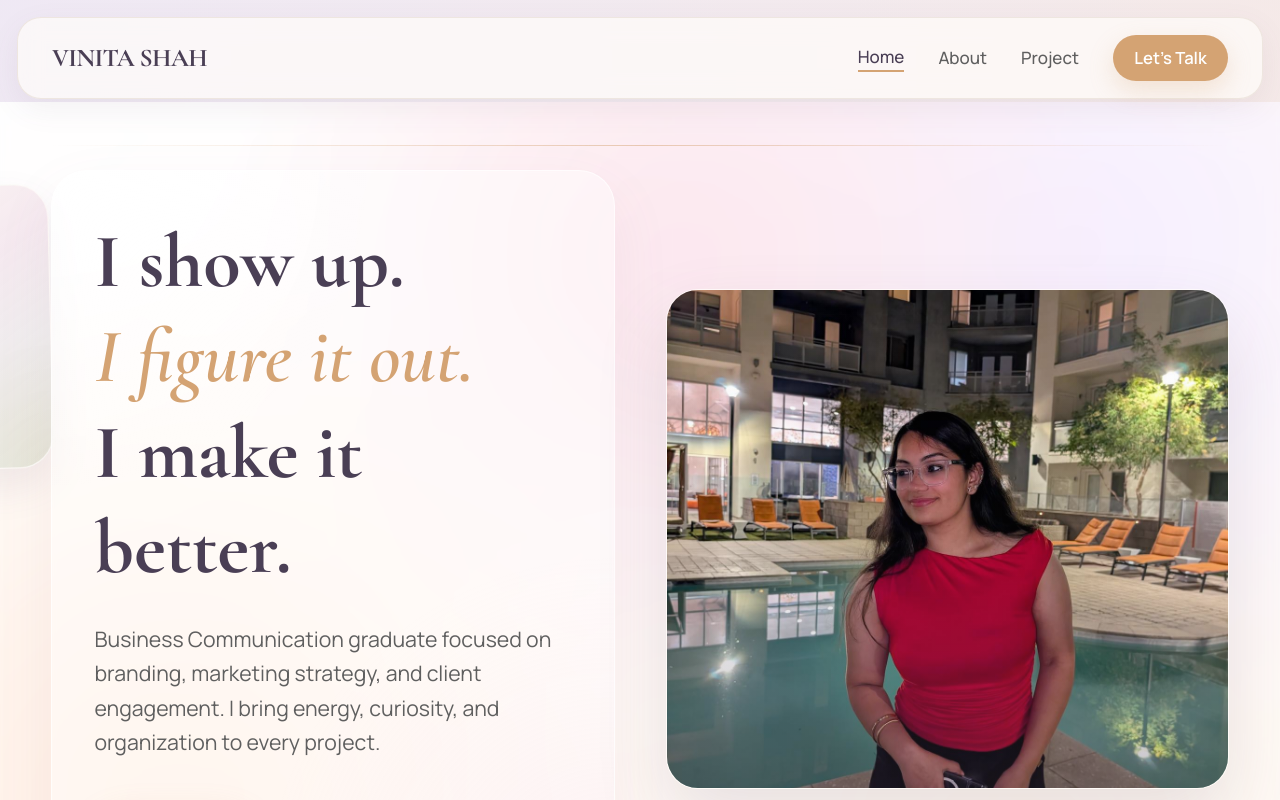
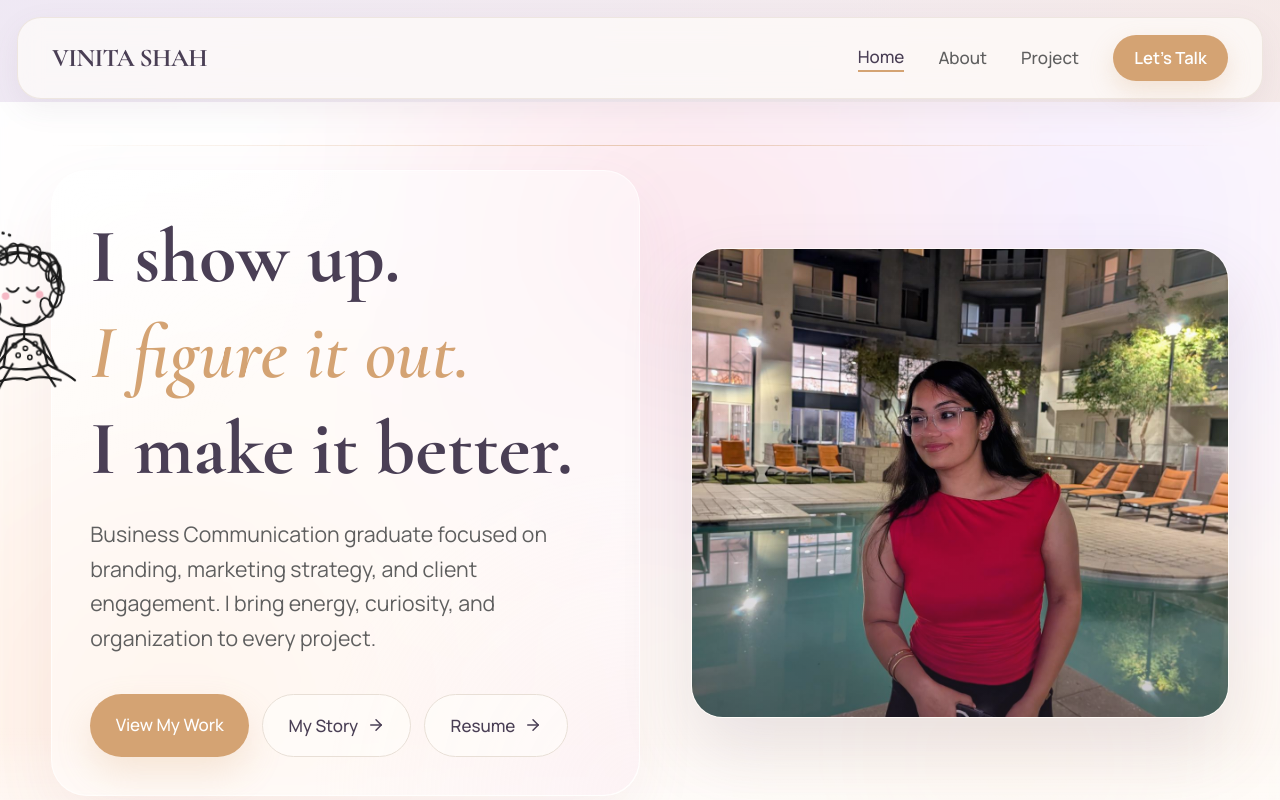
Before and after one commit to vinishah4/Personal_portfolio, a React app: page / in a window 1280 px wide. Shown: the top 800 px of the page. Built offline with nearby package versions, Linux system fonts and the light colour scheme; the HTML template or start-up script is replaced by a standard one.

Commit message:
Changed Dooddle dynamic

```diff
--- a/src/App.jsx
+++ b/src/App.jsx
@@ -1,20 +1,21 @@
 import { BrowserRouter as Router, Routes, Route, useLocation } from 'react-router-dom';
-import { useEffect } from 'react';
+import { lazy, Suspense, useEffect } from 'react';
 import Navbar from './components/Navbar';
 import Footer from './components/Footer';
-import Home from './pages/Home';
-import About from './pages/About';
-import BlogPost from './pages/BlogPost';
-import BlogAttribution from './pages/BlogAttribution';
-import BlogMinecraft from './pages/BlogMinecraft';
-import Portfolio from './pages/Portfolio';
-import IndonesiaMarketEntry from './pages/IndonesiaMarketEntry';
-import NorthwindTraders from './pages/NorthwindTraders';
-import WpcFacilitator from './pages/WpcFacilitator';
-import BridgeCareerPlatform from './pages/BridgeCareerPlatform';
-import StrategicSwotNetflix from './pages/StrategicSwotNetflix';
-import AsuProductionAssistant from './pages/AsuProductionAssistant';
-import Resume from './pages/Resume';
+
+const Home = lazy(() => import('./pages/Home'));
+const About = lazy(() => import('./pages/About'));
+const BlogPost = lazy(() => import('./pages/BlogPost'));
+const BlogAttribution = lazy(() => import('./pages/BlogAttribution'));
+const BlogMinecraft = lazy(() => import('./pages/BlogMinecraft'));
+const Portfolio = lazy(() => import('./pages/Portfolio'));
+const IndonesiaMarketEntry = lazy(() => import('./pages/IndonesiaMarketEntry'));
+const NorthwindTraders = lazy(() => import('./pages/NorthwindTraders'));
+const WpcFacilitator = lazy(() => import('./pages/WpcFacilitator'));
+const BridgeCareerPlatform = lazy(() => import('./pages/BridgeCareerPlatform'));
+const StrategicSwotNetflix = lazy(() => import('./pages/StrategicSwotNetflix'));
+const AsuProductionAssistant = lazy(() => import('./pages/AsuProductionAssistant'));
+const Resume = lazy(() => import('./pages/Resume'));
 
 
 function ScrollToTop() {
@@ -40,6 +41,16 @@ function ScrollToTop() {
   return null;
 }
 
+function RouteLoader() {
+  return (
+    <div className="flex min-h-[50vh] items-center justify-center px-6">
+      <div className="rounded-full border border-brand-line/70 bg-brand-white/80 px-5 py-2 text-sm font-semibold tracking-[0.18em] text-brand-plum/80 uppercase shadow-sm">
+        Loading
+      </div>
+    </div>
+  );
+}
+
 function App() {
   return (
     <Router>
@@ -47,6 +58,7 @@ function App() {
       <div className="flex flex-col min-h-screen">
         <Navbar />
         <main className="flex-grow">
+          <Suspense fallback={<RouteLoader />}>
             <Routes>
               <Route path="/" element={<Home />} />
               <Route path="/portfolio" element={<Portfolio />} />
@@ -62,6 +74,7 @@ function App() {
               <Route path="/blog/minecraft-data-foundation" element={<BlogMinecraft />} />
               <Route path="/resume" element={<Resume />} />
             </Routes>
+          </Suspense>
         </main>
         <Footer />
       </div>
--- a/src/components/FloatingDoodle.jsx
+++ b/src/components/FloatingDoodle.jsx
@@ -25,7 +25,7 @@ const FloatingDoodle = ({ className = "" }) => {
     <div
       ref={rootRef}
       aria-hidden="true"
-      className={`pointer-events-auto absolute h-auto w-[215px] ${className}`}
+      className={`pointer-events-auto absolute h-auto w-full max-w-[215px] ${className}`}
       style={{ zIndex: 1 }}
       onMouseEnter={() => setIsAwake(true)}
       onMouseLeave={() => setIsAwake(false)}
--- a/src/pages/Home.jsx
+++ b/src/pages/Home.jsx
@@ -21,22 +21,21 @@ const DoodleShell = ({ className = "", innerClassName = "", children }) => (
     whileInView={{ opacity: 1, scale: 1, y: 0 }}
     viewport={{ once: false, margin: "-12% 0px" }}
     transition={{ duration: 0.65, ease: "easeOut" }}
-    className={`absolute ${className}`}
+    className={`absolute z-20 ${className}`}
   >
     <motion.div
       animate={{
         y: [0, -10, 0],
         rotate: [-1.5, 1.5, -1.5],
         boxShadow: [
-          "0 18px 38px rgba(110,93,121,0.10)",
-          "0 26px 52px rgba(110,93,121,0.16)",
-          "0 18px 38px rgba(110,93,121,0.10)",
+          "0 0 0 rgba(0,0,0,0)",
+          "0 0 0 rgba(0,0,0,0)",
+          "0 0 0 rgba(0,0,0,0)",
         ],
       }}
       transition={{ duration: 6.4, repeat: Infinity, ease: "easeInOut" }}
-      className={`relative overflow-hidden rounded-[2rem] border border-brand-white/80 bg-[linear-gradient(145deg,rgba(255,250,244,0.95),rgba(244,231,238,0.92)_45%,rgba(228,239,232,0.85))] p-4 backdrop-blur-sm ${innerClassName}`}
+      className={`relative overflow-visible rounded-[2rem] border-0 bg-transparent p-4 shadow-none backdrop-blur-0 ${innerClassName}`}
     >
-      <div className="pointer-events-none absolute inset-0 bg-[radial-gradient(circle_at_top_left,rgba(255,255,255,0.72),transparent_34%),radial-gradient(circle_at_bottom_right,rgba(212,163,115,0.18),transparent_36%)]" />
       <div className="relative z-10">{children}</div>
     </motion.div>
   </motion.div>
@@ -1270,22 +1269,25 @@ const Home = () => {
       >
         <div className="relative">
           <div className="absolute inset-x-0 top-10 mx-auto h-px max-w-6xl bg-gradient-to-r from-transparent via-brand-gold/50 to-transparent"></div>
-          <div className="grid min-h-[90vh] items-center gap-12 py-16 md:grid-cols-2">
+          <div className="grid min-h-[90vh] items-center gap-10 py-16 md:grid-cols-[minmax(0,0.92fr)_minmax(0,0.84fr)] xl:gap-12">
             <div className="relative">
-              <DoodleShell className="left-[-248px] top-4 hidden md:block" innerClassName="w-[248px]">
-                <div className="relative h-[248px]">
-                  <FloatingDoodle className="left-1/2 top-2 -translate-x-1/2" />
+              <DoodleShell
+                className="left-0 top-4 hidden md:block md:-translate-x-[34%] lg:-translate-x-[42%] xl:-translate-x-[62%]"
+                innerClassName="w-[clamp(144px,17vw,248px)]"
+              >
+                <div className="relative aspect-square">
+                  <FloatingDoodle className="left-1/2 top-2 w-[80%] -translate-x-1/2 lg:w-[84%] xl:w-[86%]" />
                 </div>
               </DoodleShell>
               <motion.div
                 initial="hidden"
                 animate="visible"
                 variants={fadeIn}
-                className="relative z-10 flex flex-col gap-6 rounded-[36px] border border-white/65 bg-white/45 p-8 shadow-[0_24px_60px_rgba(170,119,140,0.08)] backdrop-blur-[3px] md:p-10"
+                className="relative z-10 max-w-[50rem] flex flex-col gap-5 rounded-[36px] border border-white/65 bg-white/45 p-7 shadow-[0_24px_60px_rgba(170,119,140,0.08)] backdrop-blur-[3px] md:p-8 lg:p-9"
               >
                 <div className="pointer-events-none absolute inset-0 rounded-[36px] bg-[radial-gradient(circle_at_top_left,rgba(255,255,255,0.6),transparent_34%),radial-gradient(circle_at_bottom_right,rgba(247,217,229,0.28),transparent_38%)]" />
                 <div className="relative">
-                  <h1 className="relative text-5xl md:text-7xl font-serif font-bold text-brand-plum leading-tight">
+                  <h1 className="relative text-5xl md:text-6xl xl:text-7xl font-serif font-bold text-brand-plum leading-tight">
                     I show up.<br />
                     <span className="text-brand-gold italic">I figure it out.</span><br />
                     I make it better.
@@ -1311,7 +1313,7 @@ const Home = () => {
               initial={{ opacity: 0, scale: 0.9 }}
               animate={{ opacity: 1, scale: 1 }}
               transition={{ duration: 0.8 }}
-              className="relative z-10 h-[500px] w-full rounded-[32px] overflow-hidden shadow-[0_32px_70px_rgba(110,93,121,0.16)] border border-brand-white/70"
+              className="relative z-10 mx-auto h-[420px] w-full max-w-[46rem] rounded-[32px] overflow-hidden border border-brand-white/70 shadow-[0_32px_70px_rgba(110,93,121,0.16)] md:h-[450px] lg:h-[470px]"
             >
               <img
                 src={asuBrandPortPhoto}
```
Also changed, not shown: src/assets/interactive-doodle-girl.svg (deleted). Lines whose indentation alone changed are shown as unchanged.
